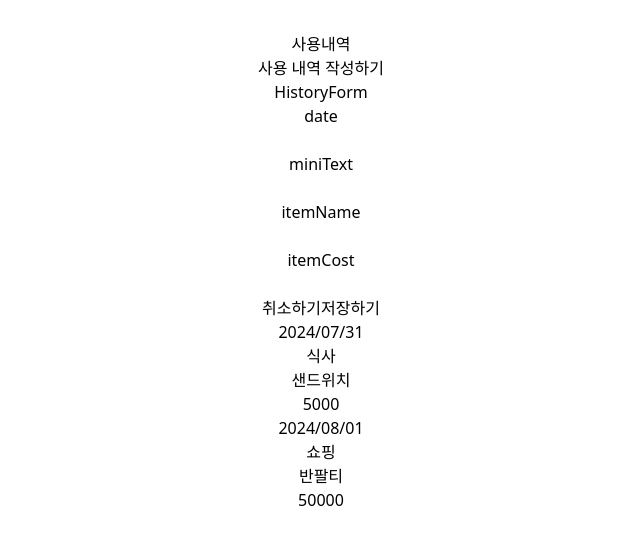
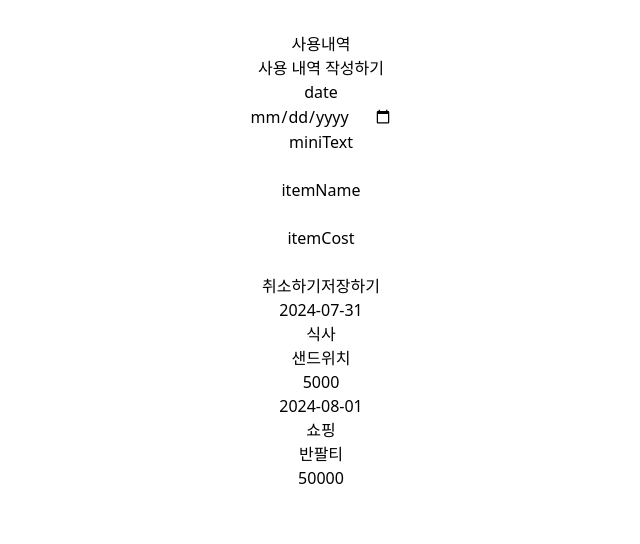
Before and after one commit to woorifisa-service-dev-3rd/frontend-3rd-budgetChallenge, a React (Vite) app in the folder budgetChallenge/: page / in a window 1280 px wide. Both pictures are taken after a click on the button "사용 내역 작성하기". Shown: the top 544 px of the page, without its empty margins (319-959 px from the left). Built offline with nearby package versions, Linux system fonts and the light colour scheme.

Commit message:
CR 완성

```diff
--- a/budgetChallenge/package.json
+++ b/budgetChallenge/package.json
@@ -10,6 +10,7 @@
     "preview": "vite preview"
   },
   "dependencies": {
+    "date-fns": "^3.6.0",
     "react": "^18.3.1",
     "react-dom": "^18.3.1"
   },
--- a/budgetChallenge/src/components/history/History.jsx
+++ b/budgetChallenge/src/components/history/History.jsx
@@ -20,6 +20,7 @@ const History = () => {
     setHistoryforms(updatedHistory);
   }
 
+
   return (
     <div>
       <h2>사용내역</h2>
--- a/budgetChallenge/src/components/history/HistoryForm.jsx
+++ b/budgetChallenge/src/components/history/HistoryForm.jsx
@@ -1,10 +1,17 @@
 import React, { useState } from 'react'
+import { parse, format } from 'date-fns';
 
 const HistoryForm = ({ onAdd, onClose }) => {
     const [date, setDate] = useState();
     const [miniText, setMiniText] = useState();
     const [itemName, setItemName] = useState();
     const [itemCost, setItemCost] = useState();
+
+    const handleChange = (event) => {
+        const newDate = parse(event.target.value, 'yyyy-MM-dd', new Date());
+        setDate(format(newDate, 'yyyy-MM-dd'));
+    };
+
 
     const addHistoryFormoHandler = () => {
         const newHistory = { date, miniText, itemName, itemCost };
@@ -17,11 +24,9 @@ const HistoryForm = ({ onAdd, onClose }) => {
 
     return (
         <div className='border-2'>
-            HistoryForm
-            <div className='border-2'>
             <div>
                 <p>date</p>
-                    <input type='text' id='date' value={date || ''} onChange={event => setDate(new Date(event.target.value))} />
+                <input type='date' id='date' value={date || ''} onChange={handleChange} />
             </div>
             <div>
                 <p>miniText</p>
@@ -40,8 +45,6 @@ const HistoryForm = ({ onAdd, onClose }) => {
                 <button onClick={addHistoryFormoHandler}>저장하기</button>
             </div>
         </div>
-
-        </div>
     )
 }
 
--- a/budgetChallenge/src/constants/dummyData.js
+++ b/budgetChallenge/src/constants/dummyData.js
@@ -1,14 +1,14 @@
 export const DummyData_History = [
     {
         id: 1,
-        date: '2024/07/31',
+        date: '2024-07-31',
         miniText: '식사',
         itemName: '샌드위치',
         itemCost: '5000'
     },
     {
         id: 2,
-        date: '2024/08/01',
+        date: '2024-08-01',
         miniText: '쇼핑',
         itemName: '반팔티',
         itemCost: '50000'
```
Also changed, not shown: 1 other file (tests, documents, lock files or other folders). Lines whose indentation alone changed are shown as unchanged.
